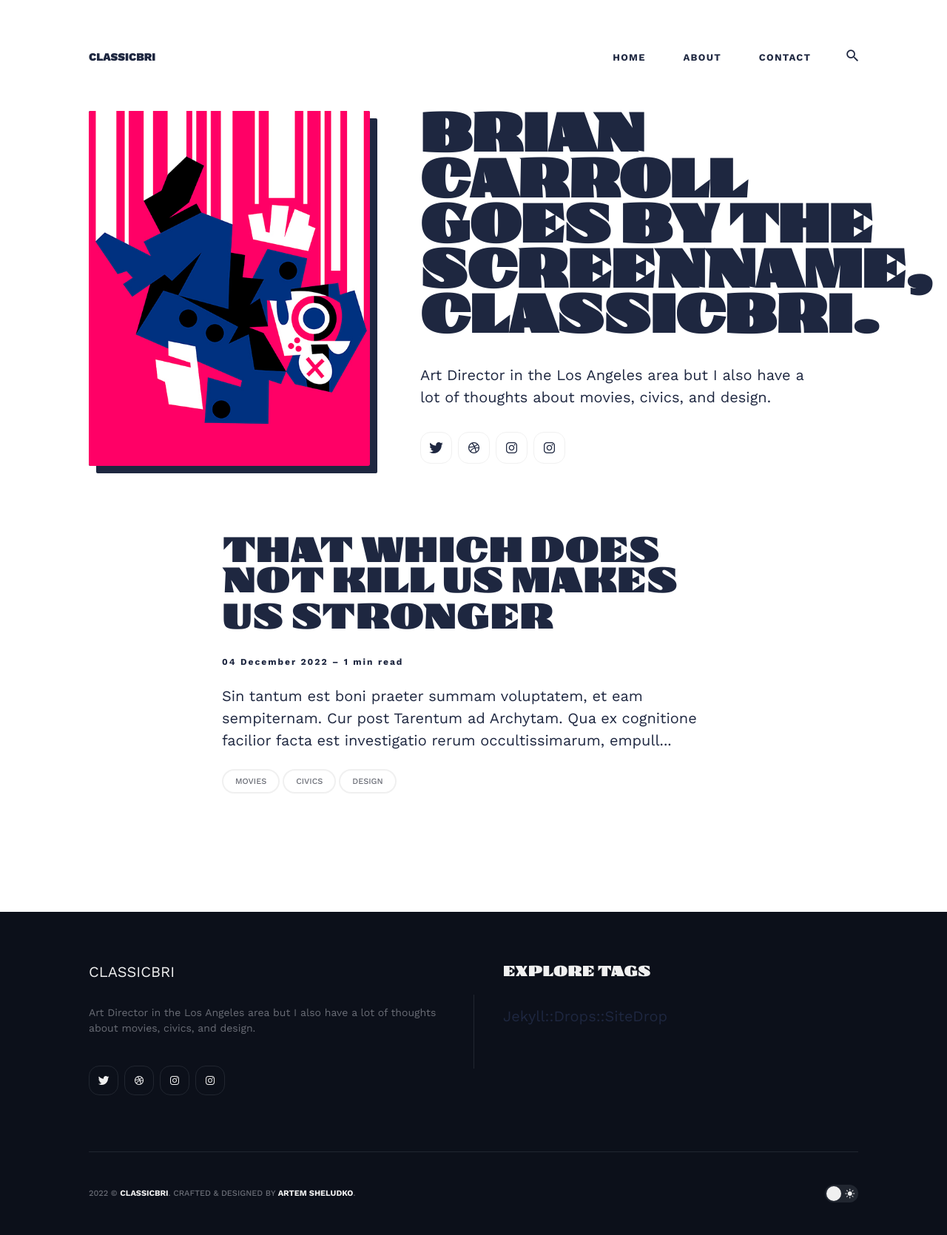
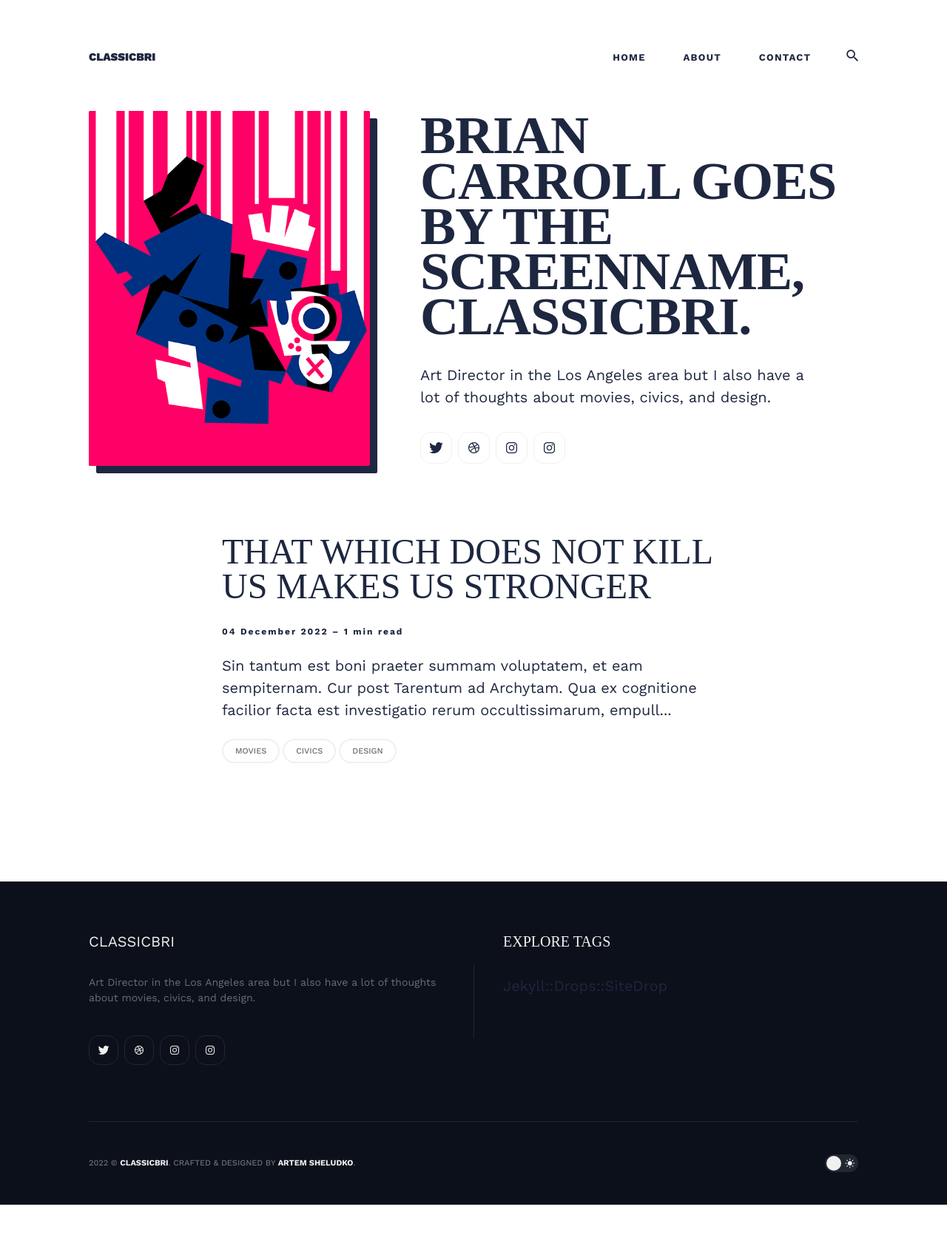
Before and after one commit to classicbri/classicbri.github.io, a Jekyll site: the page built from index.html, in a window 1280 px wide. Shown: the whole page at 74% size. Built offline with Jekyll 4.4.1, drawn with Linux system fonts in a browser that asks for light colours; nearby versions of some CDN libraries; the list of posts is cut into pages by our own code; after the commit the page ends 1629 px from its top, so only the background shows below that.

Commit message:
typefix 4

```diff
--- a/_sass/2-base/_base.scss
+++ b/_sass/2-base/_base.scss
@@ -32,18 +32,18 @@
 h4,
 h5,
 h6 {
-  font-family: $heading-font-family;
+  // font-family: $heading-font-family;
   font-weight: $heading-font-weight;
   line-height: $heading-line-height;
   color: var(--heading-font-color);
-  @font-face {
+ // @font-face {
     font-family: 'new_moneyregular';
     src: url('newmoney-regular-webfont.woff2') format('woff2'),
          url('newmoney-regular-webfont.woff') format('woff');
     font-weight: normal;
     font-style: normal;
 
-}
+// }
 }
 
 h1 {
```
Also changed, not shown: 8 other files.
